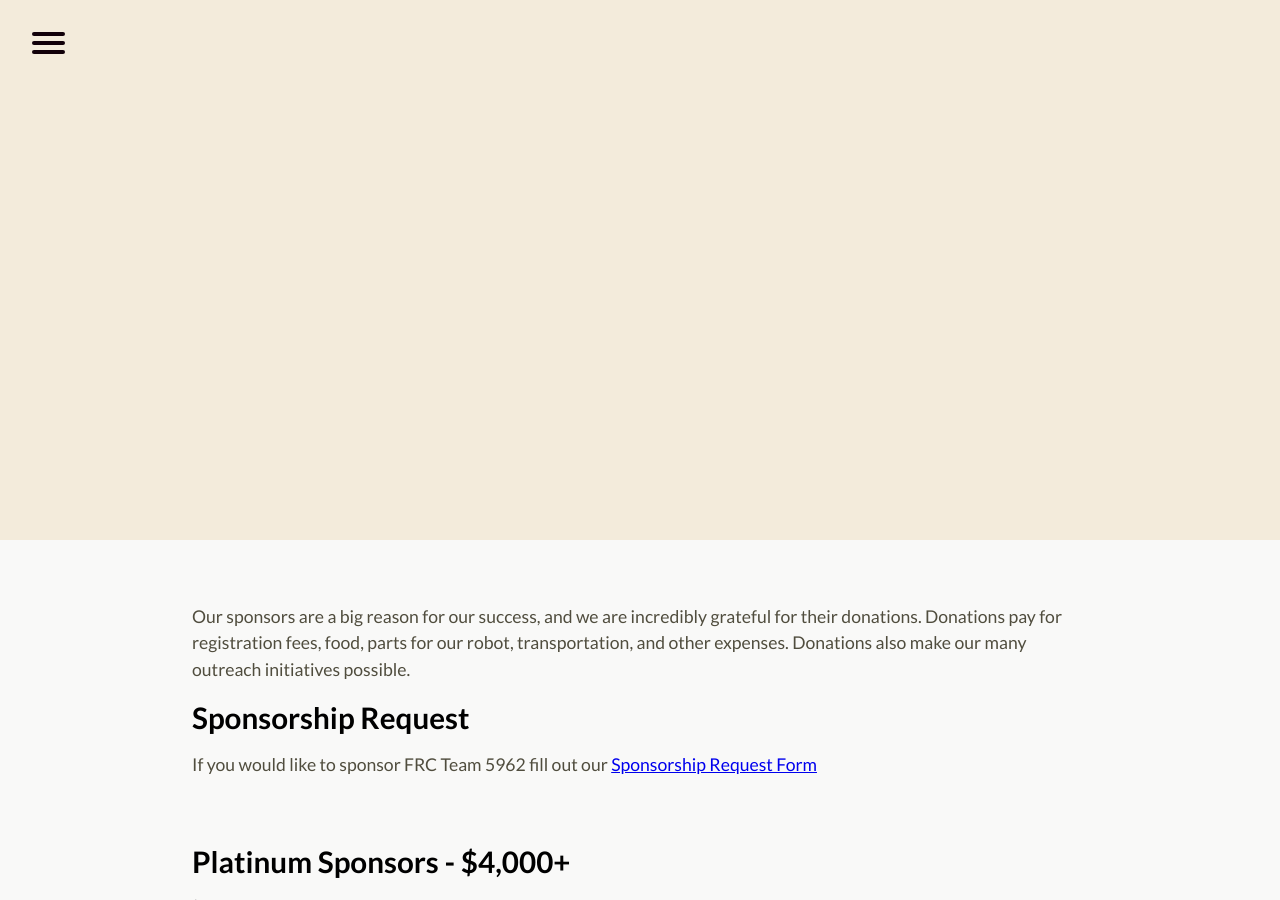
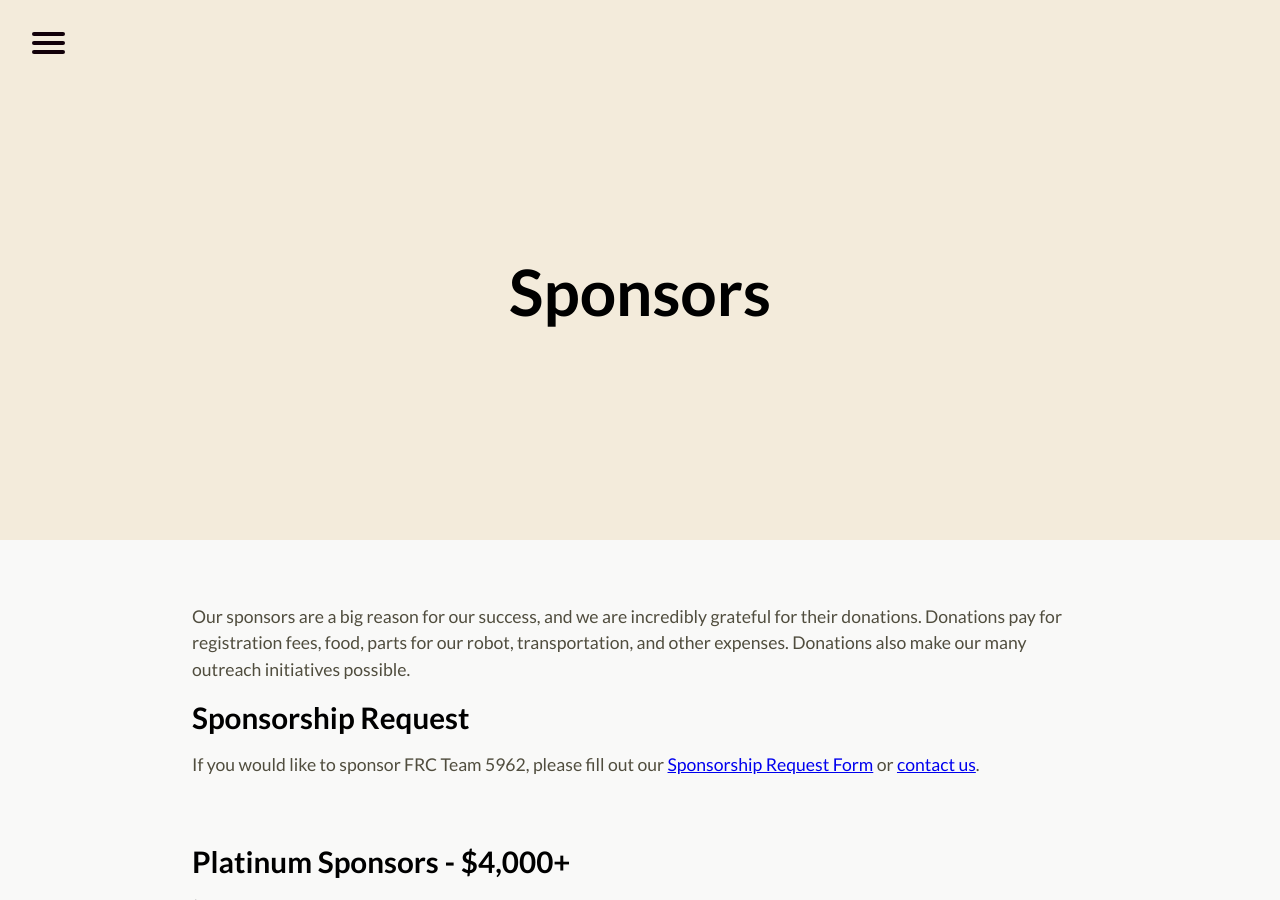
Before and after one commit to perSEVERE-5962/frc5962, a Jekyll site: the page built from sponsors.md, in a window 1280 px wide and 900 px high. Built offline with Jekyll 4.4.1, drawn with Linux system fonts in a browser that asks for light colours.

Commit message:
Updated Sponsors

```diff
--- a/sponsors.md
+++ b/sponsors.md
@@ -1,11 +1,12 @@
 ---
 title: Sponsors
+hero-title: Sponsors
 ---
 
 Our sponsors are a big reason for our success, and we are incredibly grateful for their donations. Donations pay for registration fees, food, parts for our robot, transportation, and other expenses. Donations also make our many outreach initiatives possible.
 
 ## Sponsorship Request
-If you would like to sponsor FRC Team 5962 fill out our [Sponsorship Request Form](https://drive.google.com/file/d/1cbe8bZwyNJ8WoEUp1mdeV8005pS-tHRw/view?usp=sharing)
+If you would like to sponsor FRC Team 5962, please fill out our [Sponsorship Request Form](https://drive.google.com/file/d/1cbe8bZwyNJ8WoEUp1mdeV8005pS-tHRw/view?usp=sharing) or [contact us](https://frcpersevere.com/contact).
 
 <div class="divider"></div>
 
```
